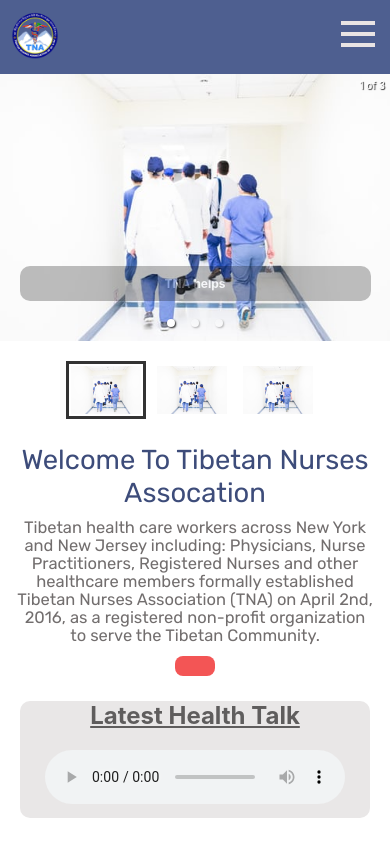
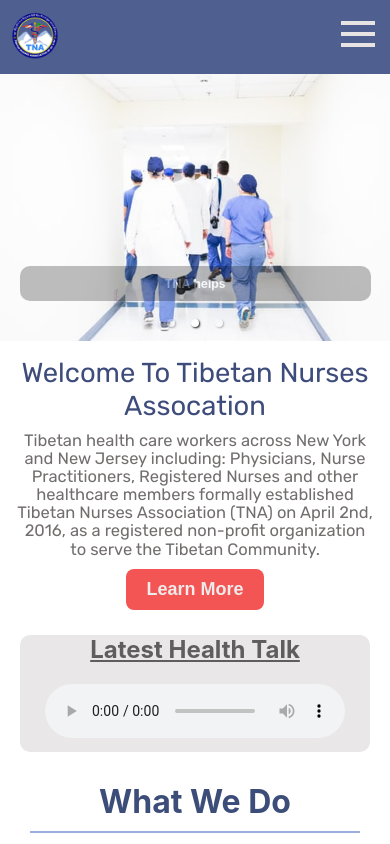
Before and after one commit to TenNga/Tibetan-Nurses-Association, a React (Create React App) app: page / in a window 390 px wide. Shown: the top 844 px of the page. Built offline with nearby package versions, Linux system fonts and the light colour scheme.

Commit message:
mobile version done

```diff
--- a/src/Components/CarouselSlider.js
+++ b/src/Components/CarouselSlider.js
@@ -6,7 +6,7 @@
 const CarouselSlider = () => {
     return(
         <div className="carousel">
-            <Carousel>
+            <Carousel showThumbs={false} autoPlay={true} showStatus={false}>
                 <div>
                     <h3 className="legend">TNA helps</h3>
                     <img className="c-img" src="nurses.jpg" />
--- a/src/Components/WelcomeNote.js
+++ b/src/Components/WelcomeNote.js
@@ -1,12 +1,14 @@
 import React from 'react';
 import './css/WelcomeNote.css';
+
+import { Link } from 'react-router-dom';
 
 const WelcomeNote = (props) => {
     return(
         <div className="welcome-container">
             <p className="welcome-header">{props.data.header}</p>
             <p className="welcome-para">{props.data.para}</p>
-            <button>{props.data.linkContent}</button>
+           <Link to={"/about"}> <button>Learn More</button> </Link>
         </div>
     )
 }
--- a/src/Components/css/Menu.css
+++ b/src/Components/css/Menu.css
@@ -9,7 +9,7 @@
         list-style: none;
         width: 100vw;
         height: 48vh;
-        background-color: rgba(78, 95, 144, 0.959);
+        background-color: rgba(78, 95, 144, 0.959);transform: translateY(0);
     }
     .menu-ls li{
         font-family: 'Rubik';
@@ -17,6 +17,7 @@
         line-height: 2.3;
         border-top: 1px solid rgba(128, 128, 128, 0.493);
         text-transform: uppercase;
+
     }
 
 
@@ -26,4 +27,9 @@
         width: 30px;
     }
 
+    a {
+        color:  inherit;
+        text-decoration: none;
+    }
+
 }
```
